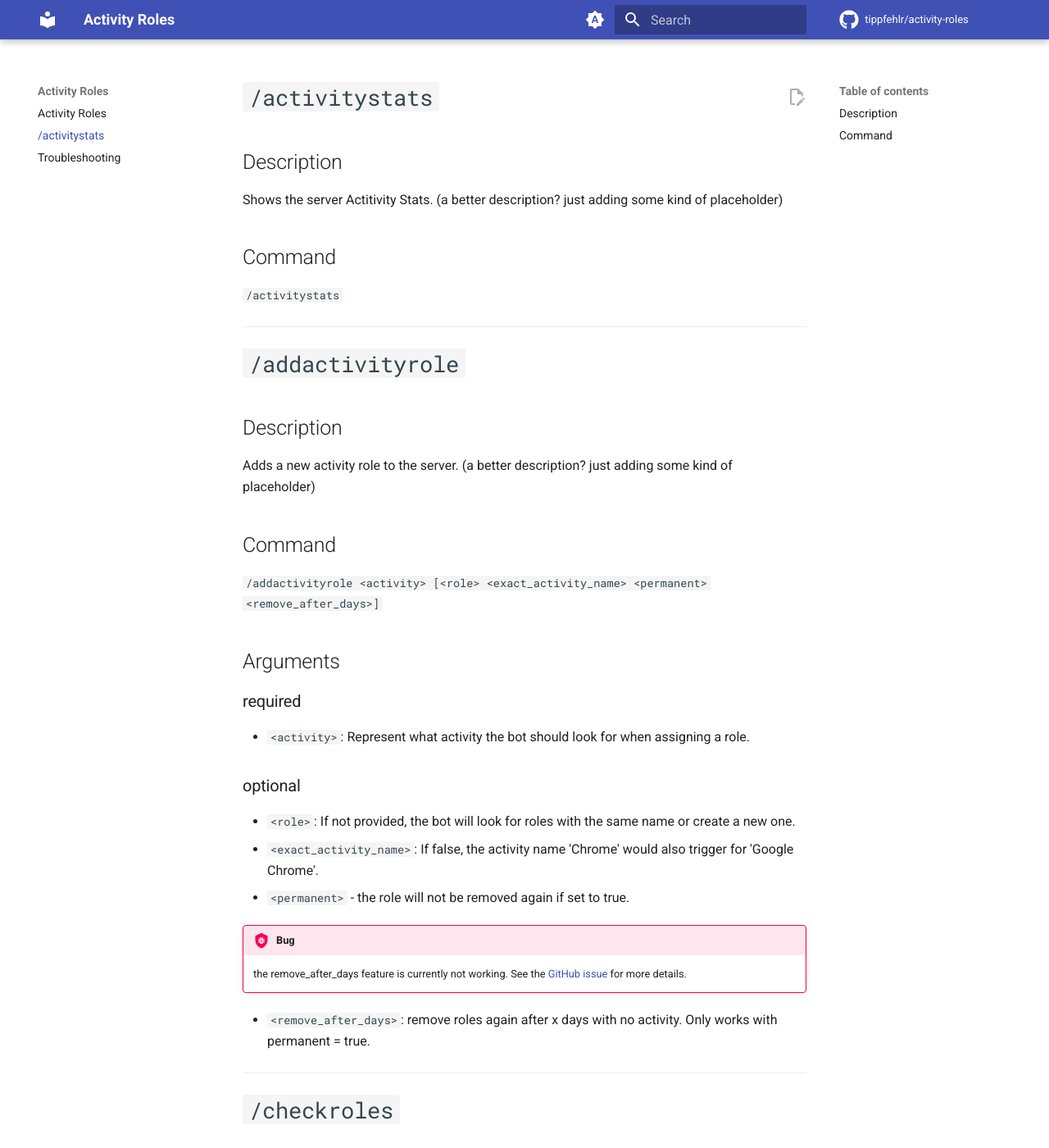
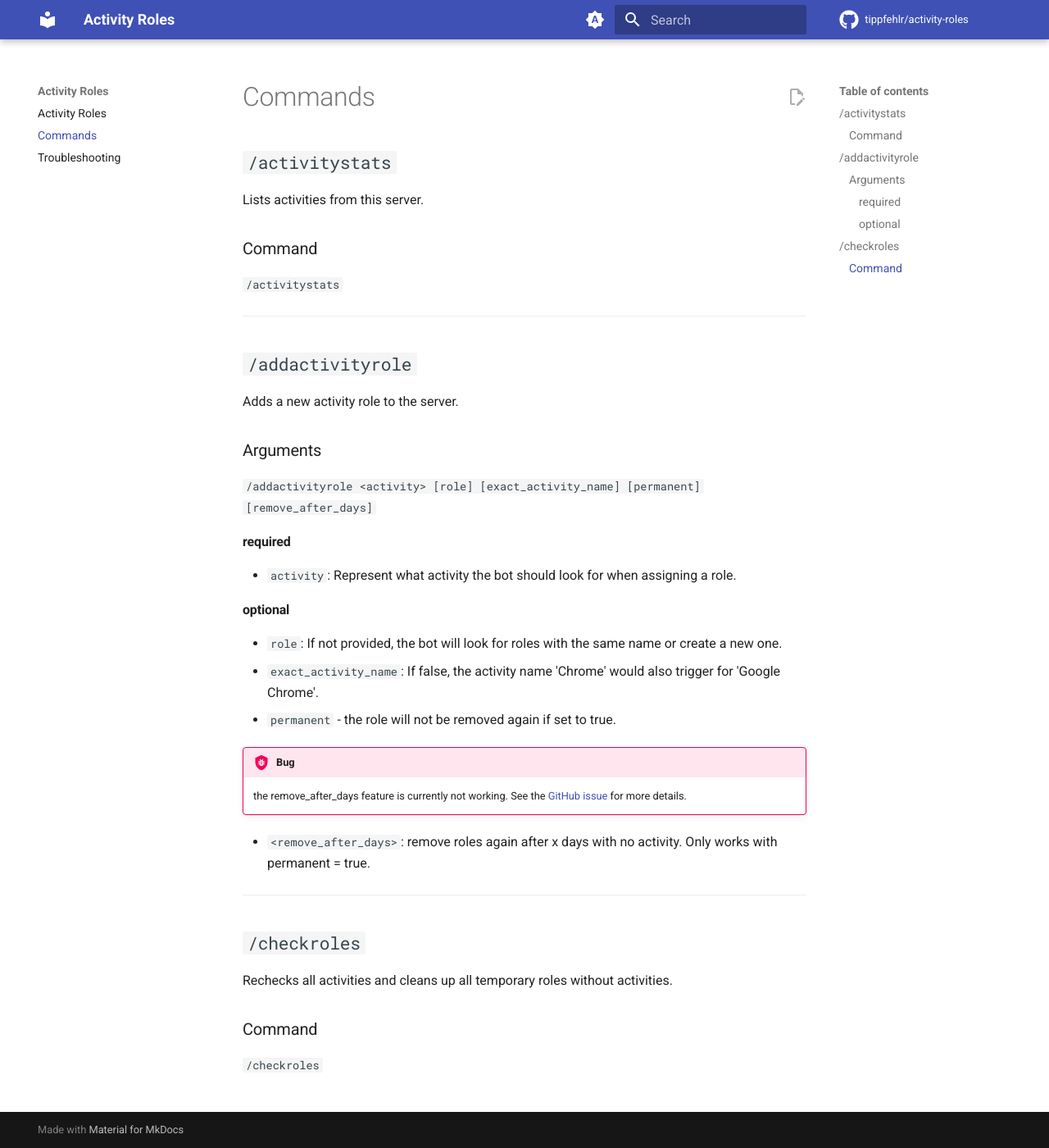
Before and after one commit to tippfehlr/activity-roles, an MkDocs documentation site: the page built from docs/docs/commands.md, in a window 1280 px wide and 1400 px high. Shown: the whole window at 82% size. Built offline with MkDocs 1.6.1 and Material for MkDocs 9.7.7, drawn with Linux system fonts in a browser that asks for light colours; comment, search, counter and statistics services are not loaded; some of the changed text lies outside the part shown.

Commit message:
docs: add title to commands.md, other small changes

```diff
--- a/docs/docs/commands.md
+++ b/docs/docs/commands.md
@@ -1,26 +1,28 @@
-# `/activitystats`
+# Commands
 
-## Description
-Shows the server Actitivity Stats. (a better description? just adding some kind of placeholder)
+## `/activitystats`
 
-## Command
+Lists activities from this server.
+
+### Command
 `/activitystats`
-___
-# `/addactivityrole`
 
-## Description
-Adds a new activity role to the server. (a better description? just adding some kind of placeholder)
+---
 
-## Command
-`/addactivityrole <activity> [<role> <exact_activity_name> <permanent> <remove_after_days>]`
+## `/addactivityrole`
 
-## Arguments
-### required
-- `<activity>`: Represent what activity the bot should look for when assigning a role.
-### optional
-- `<role>`: If not provided, the bot will look for roles with the same name or create a new one.
-- `<exact_activity_name>`: If false, the activity name 'Chrome' would also trigger for 'Google Chrome'.
-- `<permanent>` - the role will not be removed again if set to true.
+Adds a new activity role to the server.
+
+### Arguments
+`/addactivityrole <activity> [role] [exact_activity_name] [permanent] [remove_after_days]`
+
+#### required
+- `activity`: Represent what activity the bot should look for when assigning a role.
+
+#### optional
+- `role`: If not provided, the bot will look for roles with the same name or create a new one.
+- `exact_activity_name`: If false, the activity name 'Chrome' would also trigger for 'Google Chrome'.
+- `permanent` - the role will not be removed again if set to true.
 
 !!! bug
 
@@ -28,12 +30,10 @@ Adds a new activity role to the server. (a better description? just adding some
 
 - `<remove_after_days>`: remove roles again after x days with no activity. Only works with permanent = true.
 
-___
+---
 
-# `/checkroles`
+## `/checkroles`
+Rechecks all activities and cleans up all temporary roles without activities.
 
-## Description
-Verify users roles, then adds and remove bot's roles. (a better description? just adding some kind of placeholder)
-
-## Command
+### Command
 `/checkroles`
```
Also changed, not shown: docs/docs/troubleshooting.md (+3 -3 lines).
